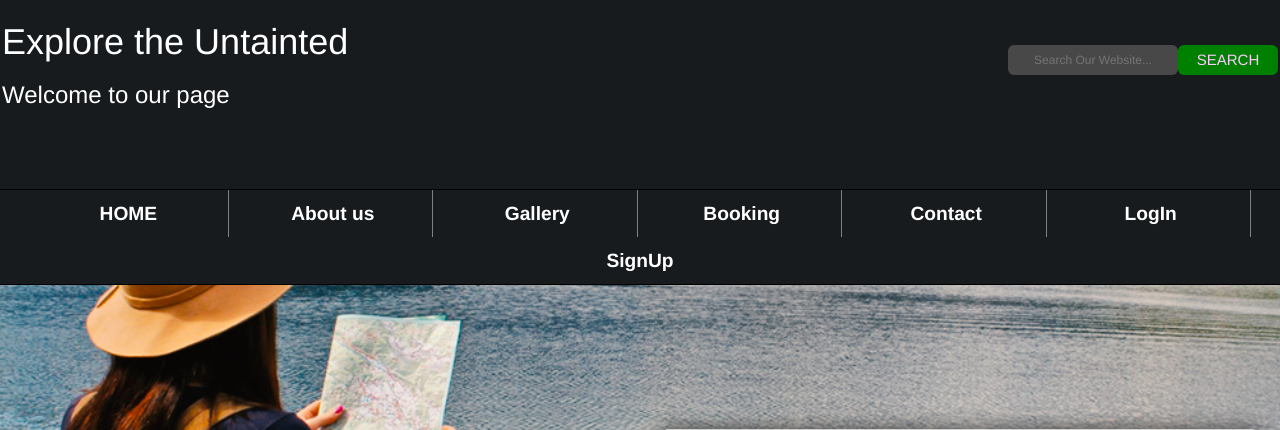
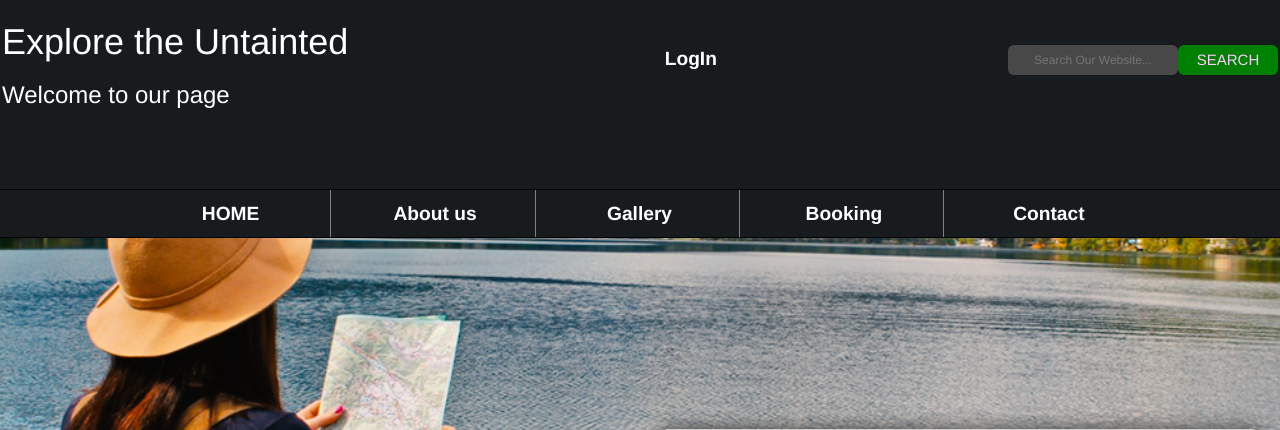
Before and after one commit to FionaMeh/PI_Gr9_2020, a PHP site: page /Contact.php in a window 1280 px wide. Shown: the top 430 px of the page. Run offline with PHP 8.4, Linux system fonts and the light colour scheme.

Commit message:
Update header.php

```diff
--- a/views/header.php
+++ b/views/header.php
@@ -151,6 +151,7 @@ padding:2px;
 
                         <button class="button">SEARCH</button>
                         <input class="class_search1" type="text" name="Search" placeholder="Search Our Website...">
+						<a href="Login.php">LogIn</a>
                     </form>
                 </td>
             </tr>
@@ -166,8 +167,8 @@ padding:2px;
         <a href="Gallery.php" >Gallery </a>
         <a href="Booking.php">Booking  </a>
         <a href="Contact.php" >Contact </a>
-        <a href="Login.php">LogIn</a>
-		<a href="Signup.php">SignUp</a>
+
+
 
     </nav>
 </header>
```
